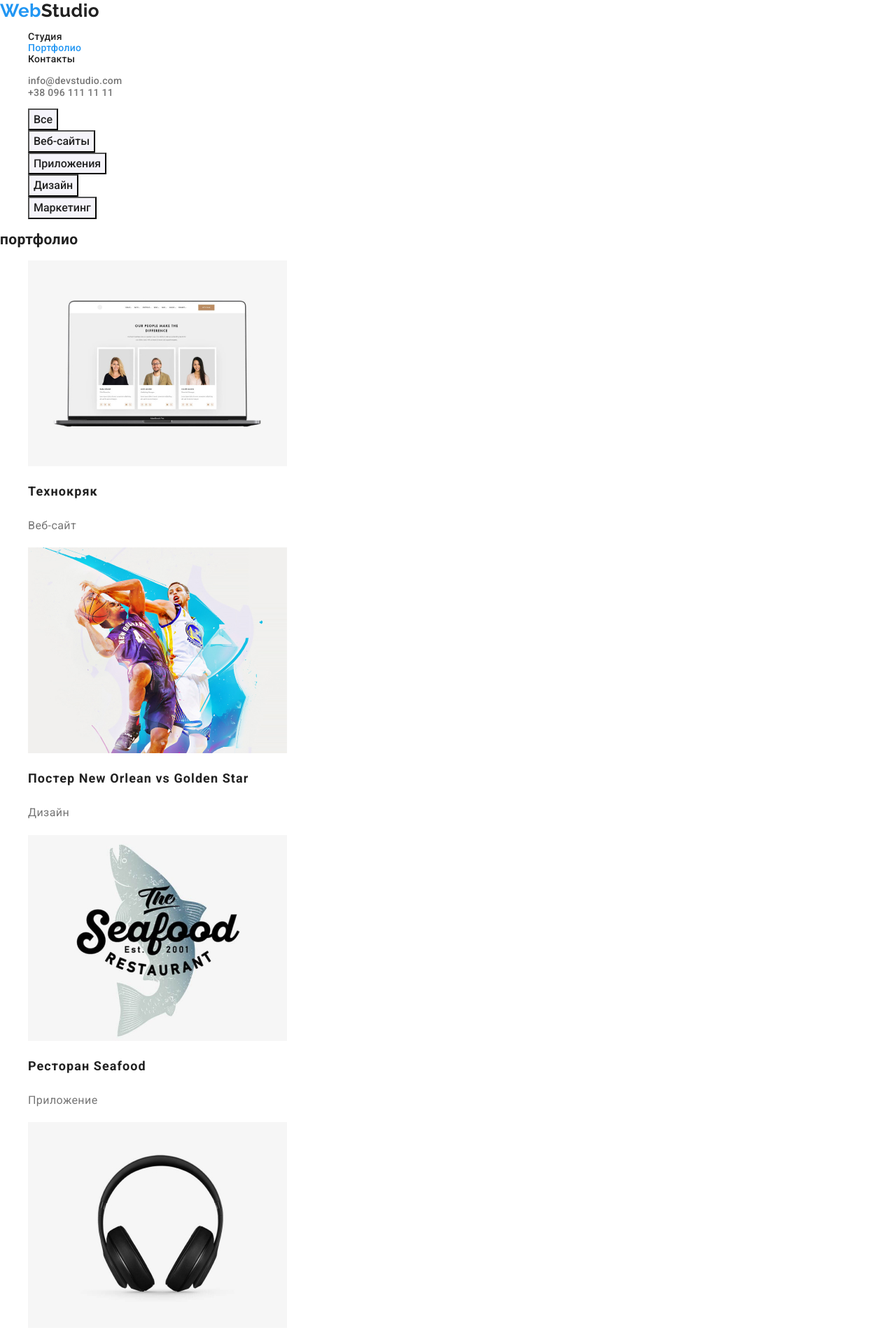
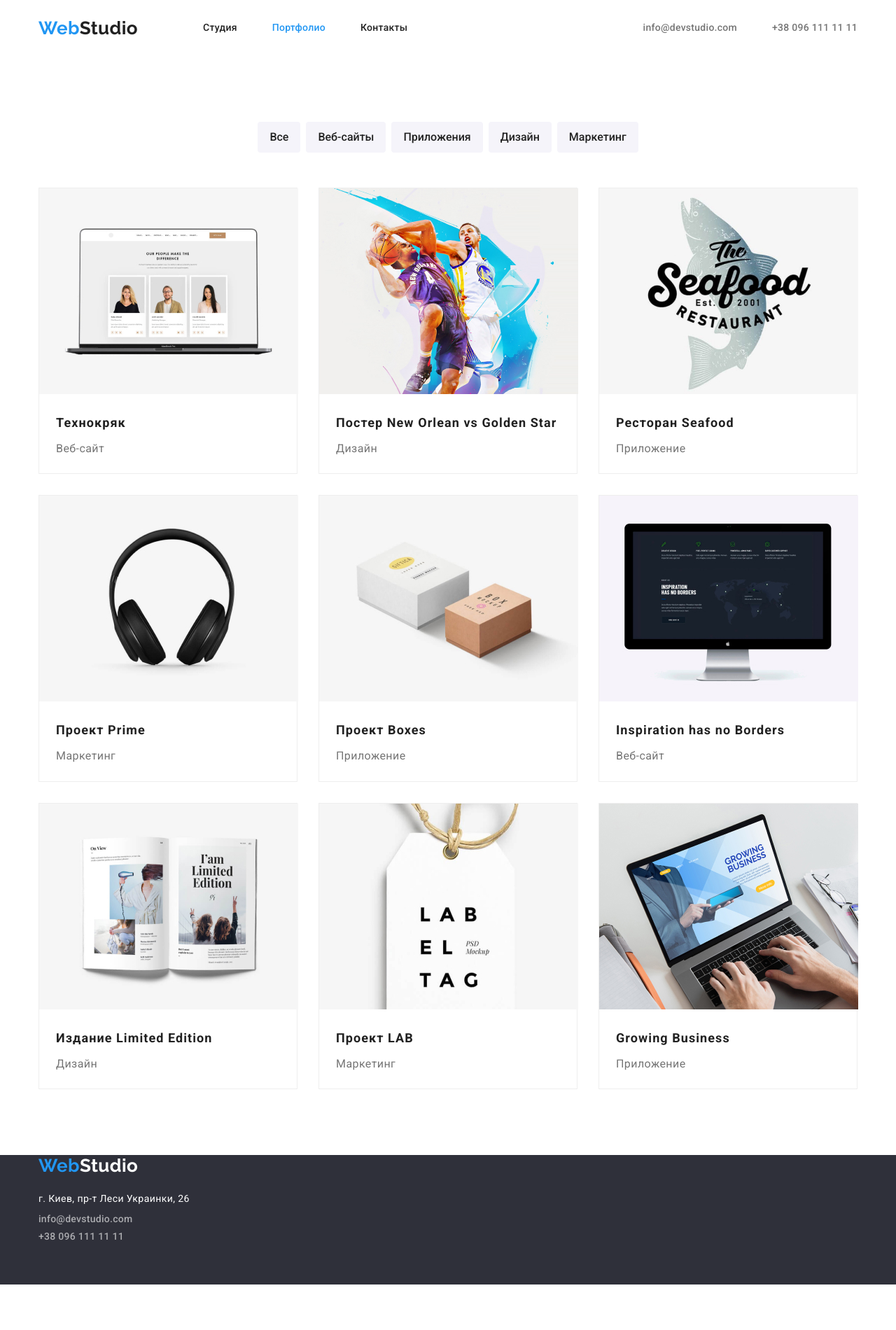
Before and after one commit to DimaKiryanenko/goit-markup-hw-03, a plain HTML site: page portfolio.html in a window 1280 px wide. Shown: the top 1900 px of the page at 70% size. After the commit the page ends 1835 px from the top, so only its background shows below. Drawn offline with nearby package versions, Linux system fonts and the light colour scheme.

Commit message:
Add files via upload

```diff
--- a/css/styles.css
+++ b/css/styles.css
@@ -7,6 +7,16 @@
   --batton-bg-color: #f5f4fa;
   --contacts-footer-color: rgba(255, 255, 255, 0.6);
 }
+
+html {
+  box-sizing: border-box;
+}
+*,
+*::before,
+*::after {
+  box-sizing: inherit;
+}
+
 body {
   background-color: var(--primari-bg-color);
   color: var(--primari-text-color);
@@ -16,22 +26,35 @@ body {
 }
 
 ul {
+  padding: 0;
+  margin: 0;
   list-style: none;
 }
 
-/*Логотип*/
-/*Присвоил цвет что бы было видно текст*/
-.heroes {
-  background: var(--background-hefu-color);
+.visually-hidden {
+  position: absolute;
+  clip: rect(0 0 0 0);
+  width: 1px;
+  height: 1px;
+  margin: -1px;
 }
 
-.hero {
-  color: var(--primari-white-color);
+.countainer {
+  margin-left: auto;
+  margin-right: auto;
+  width: 1200px;
+  padding-left: 15px;
+  padding-right: 15px;
+  padding-bottom: 94px;
+}
 
-  font-weight: 900;
-  font-size: 44px;
-  line-height: 1.36;
-  letter-spacing: 0.06em;
+.heroes .item {
+  padding-bottom: 0;
+}
+
+/*Логотип*/
+.header {
+  background: var(--primari-white-color);
 }
 
 .logo {
@@ -47,17 +70,52 @@ ul {
   color: var(--primari-text-color);
 }
 
-/*Основной раздел*/
+.site-nav {
+  display: flex;
+  margin-left: 93px;
+}
+
+.site-nav .item + .item {
+  margin-left: 50px;
+}
+
 .site-nav,
-.link .site-contacts,
+.link,
+.site-contacts,
 .contacts {
   font-weight: 500;
   line-height: 1.14;
   letter-spacing: 0.02em;
 }
+
 .site-nav .link {
+  display: block;
+  padding-top: 32px;
+  padding-bottom: 32px;
+
   color: var(--primari-text-color);
   text-decoration: none;
+}
+
+.site-contacts {
+  display: flex;
+  margin-left: auto;
+}
+
+.site-contacts .item + .item {
+  margin-left: 50px;
+}
+
+.contacts {
+  display: block;
+  padding-top: 32px;
+  padding-bottom: 32px;
+}
+
+.main-nav {
+  display: flex;
+  align-items: center;
+  padding-bottom: 0;
 }
 
 .site-contacts .contacts {
@@ -79,7 +137,45 @@ ul {
   color: var(--primari-click-color);
 }
 
+/*Основной раздел*/
+/*герой*/
+.heroes {
+  background: var(--background-hefu-color);
+  text-align: center;
+  padding-top: 200px;
+  padding-bottom: 200px;
+}
+
+.hero {
+  width: 696px;
+  margin-top: 0px;
+  margin-bottom: 30px;
+  margin-left: auto;
+  margin-right: auto;
+
+  color: var(--primari-white-color);
+
+  font-weight: 900;
+  font-size: 44px;
+  line-height: 1.36;
+  letter-spacing: 0.06em;
+}
+
+.dl-section {
+  padding-top: 94px;
+}
+.main-part + .main-part {
+  margin-left: 50px;
+}
+
+.description-list {
+  display: flex;
+}
+
 .title {
+  margin-top: 0;
+  margin-bottom: 10;
+
   color: var(--primari-text-color);
 
   font-weight: 700;
@@ -88,19 +184,50 @@ ul {
   text-transform: uppercase;
 }
 
+.section-uppercase {
+  padding-bottom: 94px;
+}
+
 .uppercase {
+  text-align: center;
   color: var(--primari-text-color);
+  margin-top: 0;
+  margin-bottom: 50px;
 
   font-weight: 700;
   font-size: 36px;
   line-height: 1.2;
 }
+
+.doing {
+  display: inline-block;
+}
+
 /*Команда сайта*/
+.team {
+  padding-bottom: 78px;
+  background: #f5f4fa;
+}
+
 .text {
+  display: block;
+  margin-top: 0;
+  margin-bottom: 0;
   color: var(--secondary-color);
+  width: 270px;
 
   font-weight: 400;
-  line-height: 1.7px;
+  line-height: 1.7;
+}
+
+.partners {
+  background: #ffffff;
+
+  box-shadow: 0px 1px 3px rgba(0, 0, 0, 0.12), 0px 1px 1px rgba(0, 0, 0, 0.14),
+    0px 2px 1px rgba(0, 0, 0, 0.2);
+  border-radius: 0px 0px 4px 4px;
+
+  display: inline-block;
 }
 
 .name {
@@ -109,6 +236,9 @@ ul {
   font-weight: 500;
   font-size: 16px;
   line-height: 1.2;
+}
+.photos {
+  text-align: center;
 }
 
 .position,
@@ -122,11 +252,39 @@ ul {
 
 /*Портфолио*/
 .all-portfolio {
+  display: flex;
+  flex-wrap: wrap;
+  flex-direction: main axis;
+  text-align: start;
+}
+
+.portfolio-bar {
   text-decoration: none;
+}
+
+.portfolio-countainer {
+  width: 370px;
+
+  margin-right: 30px;
+  margin-bottom: 30px;
+
+  background: #ffffff;
+  border: 1px solid #eeeeee;
+}
+
+.portfolio-countainer:nth-last-child(-n + 3) {
+  margin-bottom: 0;
+}
+
+.portfolio-countainer:nth-child(3n) {
+  margin-right: 0;
 }
 
 .portfolio {
   color: var(--primari-text-color);
+  margin-top: 20px;
+  margin-bottom: 4px;
+  margin-left: 24px;
 
   font-weight: 700;
   font-size: 18px;
@@ -136,12 +294,16 @@ ul {
 .position {
   line-height: 1.19;
 }
+
 .filter {
+  margin-top: 0;
+  margin-bottom: 20px;
+  margin-left: 24px;
+
   line-height: 1.9;
 }
 
-/*Контакты и место положения(в подвале)*/
-/*Дал подвалу цвет что бы было видно контакты */
+/*Подвал*/
 footer {
   background: var(--background-hefu-color);
 }
@@ -149,6 +311,9 @@ footer {
 .contacts-footer {
   color: var(--contacts-footer-color);
   text-decoration: none;
+}
+.site-contacts-footer {
+  flex-direction: column;
 }
 .contacts-footer:hover,
 .contacts-footer:focus {
@@ -162,6 +327,10 @@ footer {
   line-height: 1.2;
 }
 
+.footer-locfoo + .footer-locfoo {
+  margin-top: 9px;
+}
+
 .logo-footer {
   color: var(--primari-white-color);
 }
@@ -169,14 +338,37 @@ footer {
 .location {
   color: var(--primari-white-color);
   font-style: normal;
+  margin-bottom: 9px;
+  margin-top: 20px;
 
   font-weight: 400;
   font-size: 14px;
   line-height: 1.7;
 }
 
+.footer-countainer {
+  padding-bottom: 60px;
+}
 /*Кнопки*/
+
+button {
+  padding: 0;
+  border: none;
+  font: inherit;
+  color: inherit;
+  background-color: transparent;
+  cursor: pointer;
+}
+
 .hero-button {
+  text-decoration: none;
+  border: solid 1px transparent;
+  border-radius: 4px;
+  padding: 0.5em 1em;
+  outline: none;
+  display: inline-block;
+  min-width: 200px;
+
   color: var(--primari-white-color);
   background: var(--primari-click-color);
 
@@ -186,7 +378,12 @@ footer {
   letter-spacing: 0.06em;
 }
 
-.buttons .button-portfolio {
+.hero-button:hover,
+.hero-button:focus {
+  color: var(--primari-click-color);
+  background: var(--primari-white-color);
+}
+.buttons .item-button {
   background: var(--batton-bg-color);
   color: var(--primari-text-color);
 
@@ -195,8 +392,37 @@ footer {
   line-height: 1.6;
 }
 
-.buttons .button-portfolio:hover,
-.buttons .button-portfolio:focus {
+.buttons .item-button:hover,
+.buttons .item-button:focus {
   background: var(--primari-click-color);
   color: var(--primari-white-color);
 }
+
+.buttons-bar {
+  display: flex;
+  justify-content: center;
+}
+
+.buttons {
+  padding-top: 94px;
+  padding-bottom: 50px;
+}
+
+.item-button + .item-button {
+  margin-left: 8px;
+}
+
+.item-button {
+  background: #f5f4fa;
+  border: solid 1px transparent;
+  border-radius: 4px;
+  padding: 0.5em 1em;
+  outline: none;
+
+  font-weight: 500;
+  font-size: 16px;
+  line-height: 1.6;
+
+  text-align: center;
+  letter-spacing: 0.03em;
+}
--- a/portfolio.html
+++ b/portfolio.html
@@ -2,16 +2,17 @@
 <html lang="Ru">
 
 <head>
-    <meta charset="UTF-8">
+    <meta charset="UTF-8" />
     <meta name="viewport" content="width=device-width, initial-scale=1.0">
-    <title>WebStudio</title>
+    <title>WebStudio</title />
     <link rel="stylesheet" href="https://cdnjs.cloudflare.com/ajax/libs/modern-normalize/1.0.0/modern-normalize.min.css"
         integrity="sha512-ISS7cAi1PEhQ8jnbJpJZMd29NlhNj4AWYyLOSp2CE/CsHxTCu+r+t0D2yoJudVrd0/8fTVPUVDzY5Tvli75u/g=="
         crossorigin="anonymous" />
-    <link rel="preconnect" href="https://fonts.gstatic.com">
+    <link rel="preconnect" href="https://fonts.gstatic.com" />
     <link href="https://fonts.googleapis.com/css2?family=Raleway:wght@700&family=Roboto:wght@400;500;700;900&display=swap"
-        rel="stylesheet">
-    <link rel="stylesheet" href="css/styles.css">
+        rel="stylesheet" />
+    <link rel="stylesheet" href="https://cdnjs.cloudflare.com/ajax/libs/modern-normalize/1.0.0/modern-normalize.min.css" />
+    <link rel="stylesheet" href="css/styles.css" />
 
 </head>
 
@@ -19,93 +20,96 @@
 
     <!--шапка сайта-->
 <header class="header">
-    <nav>
+    <div class="countainer main-nav">
+        <nav class="main-nav">
             <a lang="en" class="logo">
                     Web<span class="logo-studio">Studio</span>
             </a>
-
             <ul class="site-nav">
-            <li>
-                <a href="./index.html" class="link">Студия</a>
+                <li class="item">
+                    <a href="./index.html " class="link ">Студия</a>
                 </li>
-            <li>
+                <li class="item">
                     <a href=" " class="link current">Портфолио</a>
                 </li>
-            <li>
+                <li class="item">
                     <a href=" " class="link">Контакты</a>
                 </li>
             </ul>
         </nav>
         <ul class="site-contacts">
-        <li>
+            <li class="item">
                 <a class="contacts" href="mailto:info@devstudio.com">
                     info@devstudio.com
                 </a>
             </li>
-        <li>
+            <li class="item">
                 <a class="contacts" href="tel:380961111111">
                     +38 096 111 11 11
                 </a>
             </li>
         </ul>
+    </div>
 </header>
-
 <!--Основной раздел портфолио-->
 <main>
     <section>
-    <div class="buttons">
-        <ul>
-            <li><button type="button" class="button-portfolio">Все</button></li>
-            <li><button type="button" class="button-portfolio">Веб-сайты</button></li>
-            <li><button type="button" class="button-portfolio">Приложения</button></li>
-            <li><button type="button" class="button-portfolio">Дизайн</button></li>
-            <li><button type="button" class="button-portfolio">Маркетинг</button></li>
+    <div class="buttons countainer">
+        <ul class="buttons-bar">
+            <li class="item-button"><button type="button" class="button-portfolio">Все</button></li>
+            <li class="item-button"><button type="button" class="button-portfolio">Веб-сайты</button></li>
+            <li class="item-button"><button type="button" class="button-portfolio">Приложения</button></li>
+            <li class="item-button"><button type="button" class="button-portfolio">Дизайн</button></li>
+            <li class="item-button"><button type="button" class="button-portfolio">Маркетинг</button></li>
         </ul>
     </div>
-    <h1> портфолио</h1>
+    <h1 class="visually-hidden"> портфолио</h1>
+    <div class="countainer">
     <ul class="all-portfolio">
-        <li><a class="all-portfolio" href=""> <img src="./image/techno.jpg" alt="открытый ноутбук" width= "370" height= "294">
+        <li class="portfolio-countainer"><a class="portfolio-bar" href=""> <img src="./image/techno.jpg" alt="открытый ноутбук" >
             <h2 class="portfolio">Технокряк</h2>
             <p class="filter">Веб-сайт</p></a>
         </li>
-        <li><a class="all-portfolio" href=""> <img src="./image/goldstar.jpg" alt="два баскетболиста" width= "370" height= "294">
+        <li class="portfolio-countainer"><a class="portfolio-bar" href=""> <img src="./image/goldstar.jpg" alt="два баскетболиста" >
             <h2 class="portfolio">Постер New Orlean vs Golden Star</h2>
             <p class="filter">Дизайн</p></a>
         </li>
-        <li><a class="all-portfolio"  href=""> <img src="./image/seafood.jpg" alt="рыба" width= "370" height= "294">
+        <li class="portfolio-countainer"><a class="portfolio-bar" href=""> <img src="./image/seafood.jpg" alt="рыба" >
             <h2 class="portfolio">Ресторан Seafood</h2>
             <p class="filter">Приложение</p></a>
         </li>
-        <li><a class="all-portfolio" href=""> <img src="./image/prime.jpg" alt="наушники" width= "370" height= "294">
+        <li class="portfolio-countainer"><a class="portfolio-bar" href=""> <img src="./image/prime.jpg" alt="наушники" >
             <h2 class="portfolio">Проект Prime</h2>
             <p class="filter">Маркетинг</p></a>
         </li>
-        <li><a class="all-portfolio" href=""> <img src="./image/boxes.jpg" alt="две не большие коробки" width= "370" height= "294">
+        <li class="portfolio-countainer"><a class="portfolio-bar" href=""> <img src="./image/boxes.jpg" alt="две не большие коробки" >
             <h2 class="portfolio">Проект Boxes</h2>
             <p class="filter">Приложение</p></a>
         </li>
-        <li><a class="all-portfolio" href=""> <img src="./image/borders.jpg" alt="монитор" width= "370" height= "294">
+        <li class="portfolio-countainer"><a class="portfolio-bar" href=""> <img src="./image/borders.jpg" alt="монитор" >
             <h2 class="portfolio">Inspiration has no Borders</h2>
             <p class="filter">Веб-сайт</p></a>
         </li>
-        <li><a class="all-portfolio" href=""> <img src="./image/limitedit.jpg" alt="открытая книга" width= "370" height= "294">
+        <li class="portfolio-countainer"><a class="portfolio-bar" href=""> <img src="./image/limitedit.jpg" alt="открытая книга" >
             <h2 class="portfolio">Издание Limited Edition</h2>
             <p class="filter">Дизайн</p></a>
         </li>
-        <li><a class="all-portfolio" href=""> <img src="./image/lab.jpg" alt="бирка с логотипом" width= "370" height= "294">
+        <li class="portfolio-countainer"><a class="portfolio-bar" href=""> <img src="./image/lab.jpg" alt="бирка с логотипом" >
             <h2 class="portfolio">Проект LAB</h2>
             <p class="filter">Маркетинг</p></a>
         </li>
-        <li><a class="all-portfolio" href=""> <img src="./image/business.jpg" alt="мужчина печатает на ноутбуке" width= "370" height= "294">
+        <li class="portfolio-countainer"><a class="portfolio-bar" href=""> <img src="./image/business.jpg" alt="мужчина печатает на ноутбуке" >
             <h2 class="portfolio">Growing Business</h2>
             <p class="filter">Приложение</p></a>
         </li>
     </ul>
+    </div>
     </section>
 </main>
 
 <!--Контакты и местоположение студии-->
 <footer>
+    <div class="countainer footer-countainer">
     <a lang="en" class="logo">
         Web<span class="logo-footer">Studio</span>
     </a>
@@ -113,18 +117,19 @@
     <address>
         <p class="location">г. Киев, пр-т Леси Украинки, 26</p>
     </address>
-    <ul class="site-contacts">
-        <li>
+    <ul class="site-contacts site-contacts-footer">
+        <li class="footer-locfoo">
         <a class="contacts-footer" href="mailto:info@devstudio.com">
             info@devstudio.com
         </a>
         </li>
-        <li>
+        <li class="footer-locfoo">
         <a class="contacts-footer" href="tel:380961111111">
                 +38 096 111 11 11
         </a>
         </li>
     </ul>
+    </div>
 </footer>
 </body>
 
```
Also changed, not shown: index.html (+40 -28 lines). Lines whose indentation alone changed are shown as unchanged.
